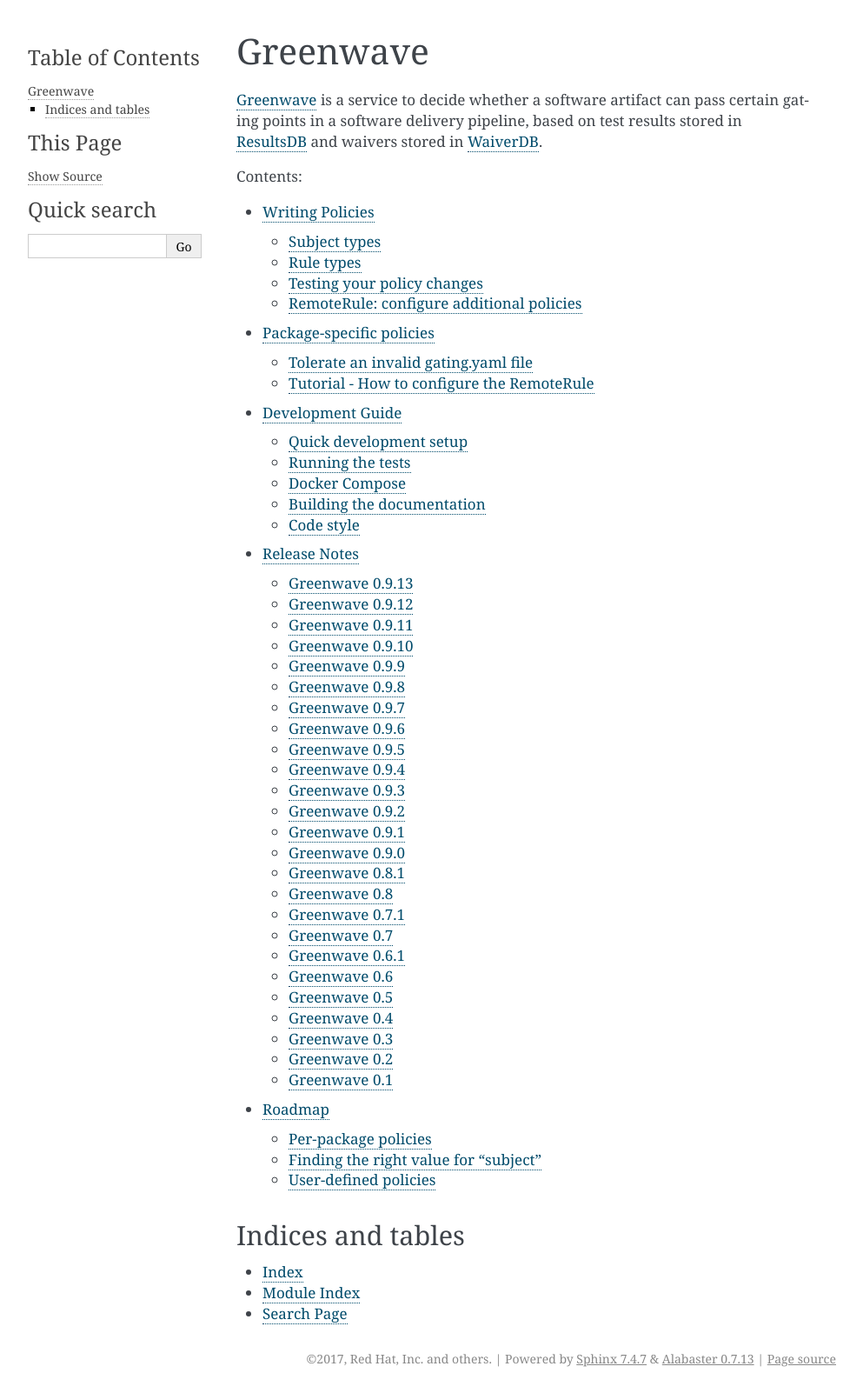
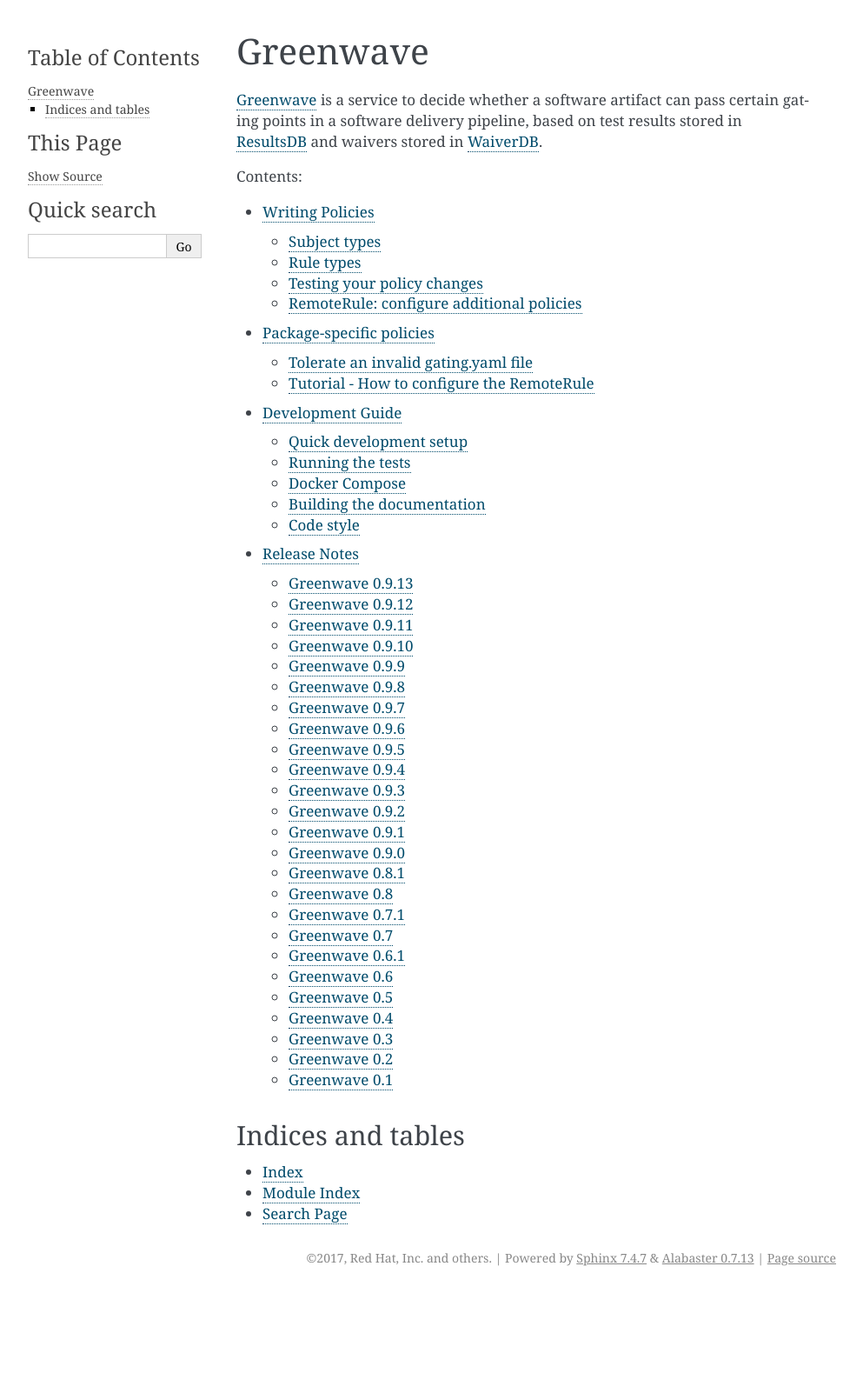
Before and after one commit to release-engineering/greenwave, a Sphinx documentation site: the page built from docs/index.rst, in a window 1280 px wide. Shown: the whole page at 87% size, without its empty margins (148-1141 px from the left). Built offline with Sphinx 7.4.7, drawn with Linux system fonts in a browser that asks for light colours; pages that are not in the unit, such as notebooks, are missing from menus; after the commit the page ends 1486 px from its top, so only the background shows below that; some of the changed lines change nothing that is shown.

Commit message:
Remove the outdated and no longer applicable roadmap

```diff
--- a/docs/index.rst
+++ b/docs/index.rst
@@ -20,7 +20,6 @@
    api
    dev-guide
    release-notes
-   todo
 
 
 Indices and tables
--- a/docs/todo.rst
+++ /dev/null
@@ -1,70 +0,0 @@
-Roadmap
-=======
-
-This document describes some plans for the future of Greenwave. Items are
-listed in approximate order of importance.
-
-Per-package policies
---------------------
-
-The `Greenwave focus document
-<https://fedoraproject.org/wiki/Infrastructure/Factory2/Focus/Greenwave>`_
-anticipated the need for per-package policies, as a way for package owners to
-opt *in* to *extra* checks. Therefore it was considered a low priority in the
-first implementation of Greenwave.
-
-However, it turned out to be more important as a way to opt *out* of certain
-checks. For example, certain packages are too large to be tested by abidiff
-(see `pull request 95 <https://pagure.io/greenwave/pull-request/95>`_). And the
-new Fedora CI Pipeline is only testing a small (but growing) subset of packages
-in the distribution (#61, #75).
-
-Greenwave currently contains short-term solutions for both of those problems,
-but a more general way of expressing policies for specific packages is desired.
-
-Finding the right value for "subject"
--------------------------------------
-
-Greenwave is intentionally unaware of the meaning of the different keys and
-values making up the "subject" of each decision.
-
-In the HTTP API, it is up to the caller to supply a suitable set of key-values
-describing the "subject" and Greenwave uses these as is to look up results in
-ResultsDB.
-
-However this does not naturally translate into a message-driven asynchronous
-interface. When Greenwave receives a message about a new result or a new
-waiver, there is no clear way to determine which *subset* of the key-values
-make up the "subject" that consuming tools are interested in (#92).
-
-And the design also led to some ambiguities when Bodhi needs a decision about
-an update which also consists of a set of builds (#68, #74).
-
-It may be necessary to come up with a different design for how Greenwave and
-its consuming tools identify the "subject" of a decision.
-
-User-defined policies
----------------------
-
-Greenwave currently represents policies as YAML configuration, which made the
-initial implementation very easy. However there is a downside: changing the
-policy effectively means changing Greenwave's configuration. In the case of
-Fedora's Greenwave deployment, this means patching Ansible roles (potentially
-with a freeze break exception), running a playbook to apply the configuration,
-and then having OpenShift re-deploy all pods.
-
-As Greenwave becomes integral to the release process, we expect that users will
-be interested in defining their own policies. Here, "user" may mean people like
-distro QA representatives, product managers, or individual package owners.
-Every small tweak to the policy should not require the involvement of
-sysadmins.
-
-This is related to the "per-package policies" item above. One possible way to
-support per-package policies is to make Greenwave consult a YAML policy file in
-the dist-git tree for each package when it makes a decision. Distro-wide
-policies would remain in Greenwave's configuration. This design may be enough
-to satisfy this need for user-defined policies.
-
-Another option is to replace the current YAML format for policies with
-a database representation, and provide an HTTP API, CLI, and web UI for viewing
-and updating policies.
```
